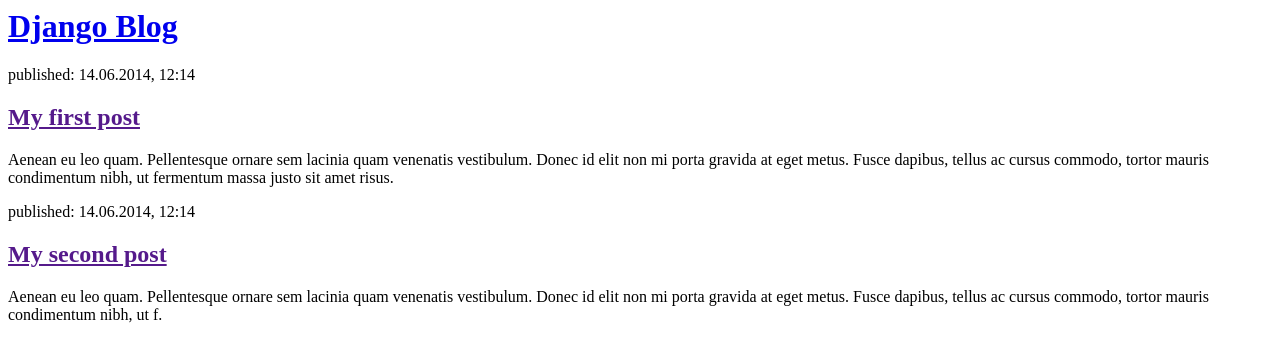
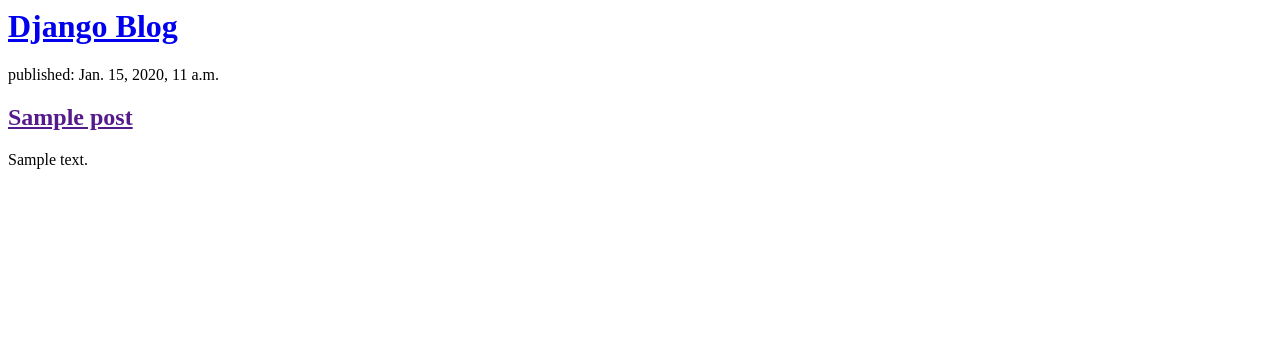
Before and after one commit to ColeDrain/my-first-blog, a Django app: template blog/templates/blog/post_list.html in a window 1280 px wide. Shown: the top 362 px of the page. Run offline with Django 3.2, Linux system fonts and the light colour scheme; the template is opened without the code that fills it: values that come from a table or form of the project are taken from there, others are empty; tables that the repository leaves empty hold one stand-in row (values such as "Sample post").

Commit message:
Modified templates to display posts from database.

```diff
--- a/blog/templates/blog/post_list.html
+++ b/blog/templates/blog/post_list.html
@@ -6,17 +6,12 @@
         <div>
             <h1><a href="/">Django Blog</a></h1>
         </div>
-
+        {% for post in posts %}
         <div>
-            <p>published: 14.06.2014, 12:14</p>
-            <h2><a href="">My first post</a></h2>
-            <p>Aenean eu leo quam. Pellentesque ornare sem lacinia quam venenatis vestibulum. Donec id elit non mi porta gravida at eget metus. Fusce dapibus, tellus ac cursus commodo, tortor mauris condimentum nibh, ut fermentum massa justo sit amet risus.</p>
+            <p>published: {{post.published_date}}</p>
+            <h2><a href="">{{post.title}}</a></h2>
+            <p>{{post.text|linebreaksbr}}</p>
         </div>
-
-        <div>
-            <p>published: 14.06.2014, 12:14</p>
-            <h2><a href="">My second post</a></h2>
-            <p>Aenean eu leo quam. Pellentesque ornare sem lacinia quam venenatis vestibulum. Donec id elit non mi porta gravida at eget metus. Fusce dapibus, tellus ac cursus commodo, tortor mauris condimentum nibh, ut f.</p>
-        </div>
+        {% endfor %}
     </body>
 </html>
--- a/blog/views.py
+++ b/blog/views.py
@@ -1,7 +1,9 @@
 from django.shortcuts import render
+from django.utils import timezone
 from .models import Post
 # Create your views here.
+
 def post_list(request):
-	posts = Post.objects.all()
+	posts = Post.objects.filter(published_date__lte=timezone.now()).order_by('published_date')
 	context = {'posts': posts}
 	return render(request, 'blog/post_list.html', context)
```
